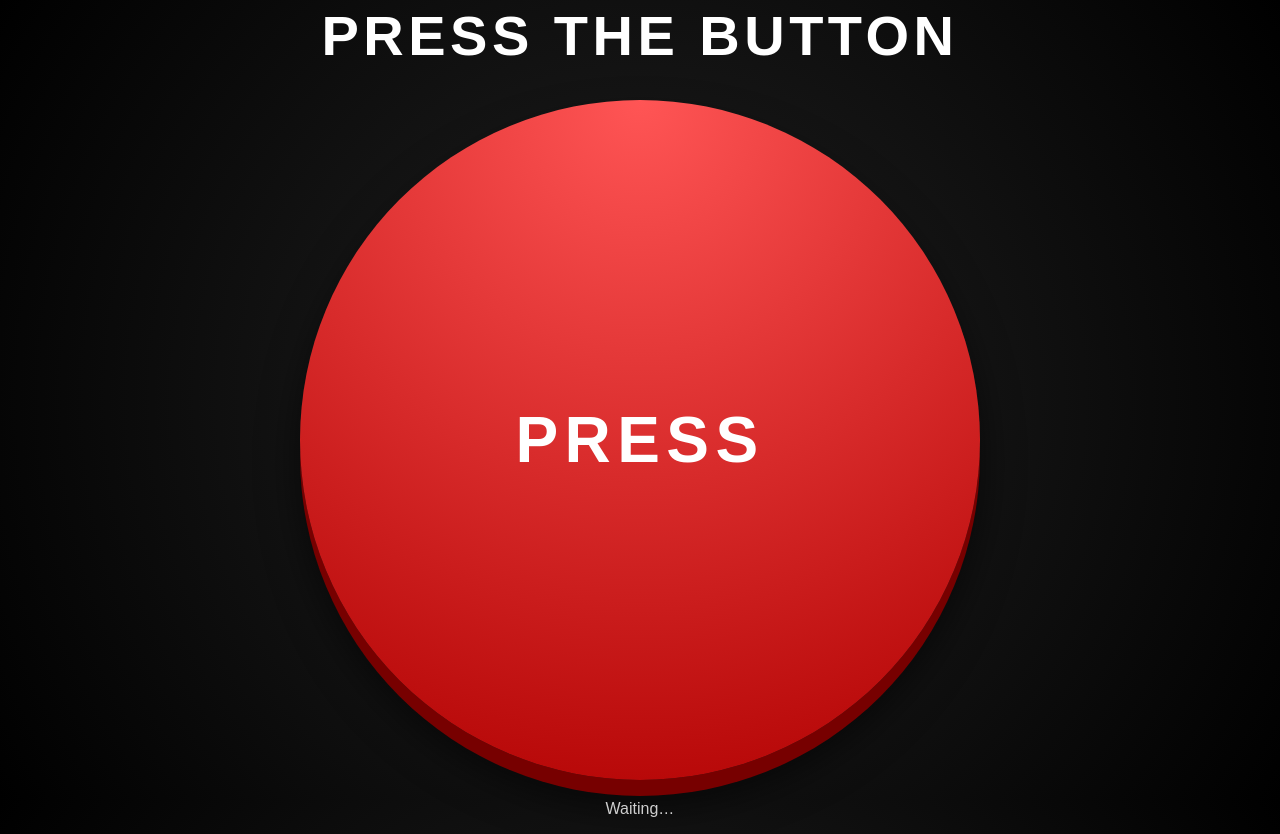
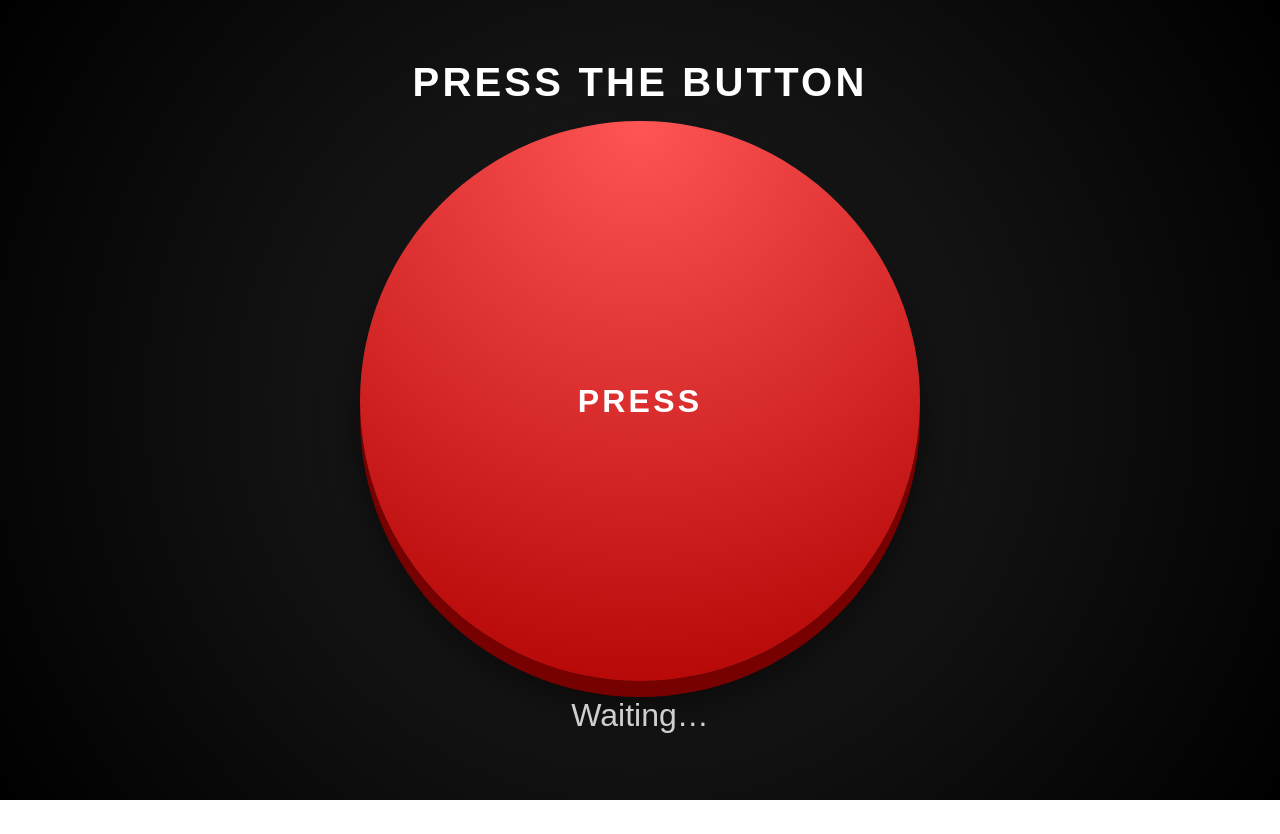
Before and after one commit to KujoRyuji/button-site, a plain HTML site: page index.html in a window 1280 px wide. After the commit the page ends 800 px from the top, so only its background shows below. Drawn offline with Linux system fonts and the light colour scheme.

Commit message:
added dynamic rotation

```diff
--- a/style.css
+++ b/style.css
@@ -24,8 +24,8 @@ body {
 }
 
 #bigButton {
-  width: min(85vw, 85svh);
-  height: min(85vw, 85svh);
+  width: min(85vw, 85vh);
+  height: min(85vw, 85vh);
 
   border-radius: 50%;
   border: none;
@@ -63,6 +63,26 @@ body {
 #status {
   margin-top: 20px;
   align-items: center;
-  font-size: clamp(irem, 7vw,3.5rem);
+  font-size: clamp(1rem, 7vw, 3.5rem);
   opacity: 0.8;
 }
+
+@media (orientation: landscape) {
+  #bigButton {
+    width: min(70vw, 70svh);
+    height: min(70vw, 70svh);
+    font-size: clamp(2rem, 4vw, 2rem);
+    font-weight: 800;
+    letter-spacing: 0.1em;
+  }
+
+  .title {
+    font-size: clamp(1.8rem, 4vw, 2.5rem);
+    margin-bottom: 2vh;
+  }
+
+  #status {
+    font-size: clamp(1rem, 7vw, 2rem);
+    margin-top: 2vh;
+  }
+}
```
